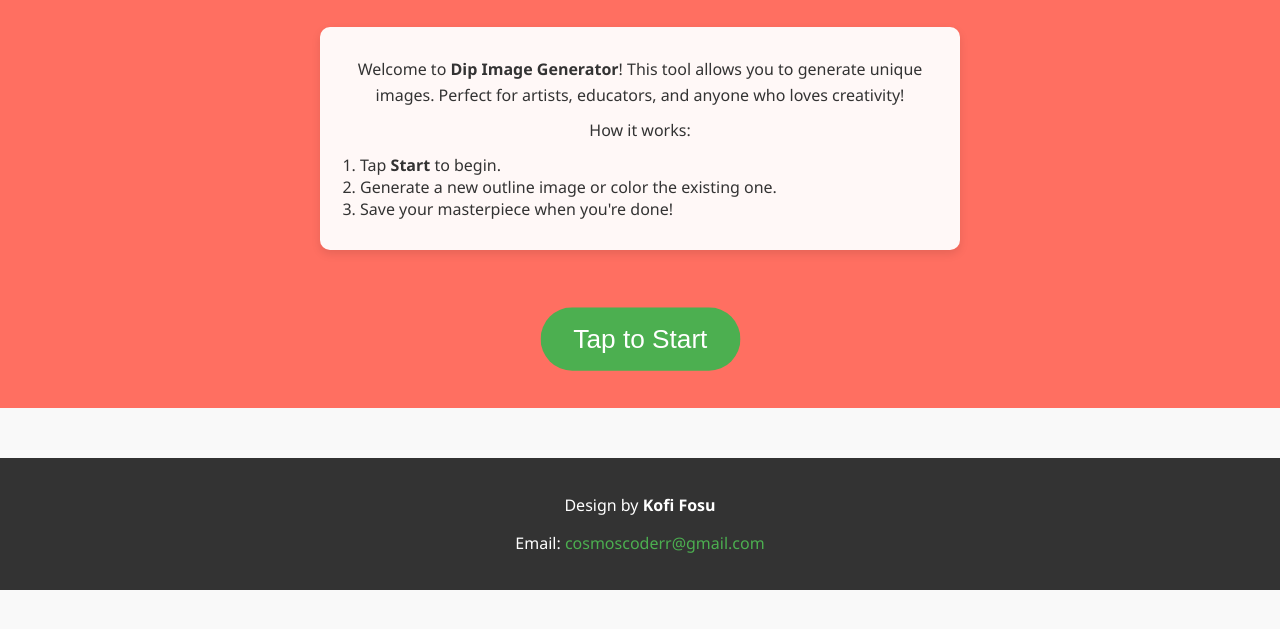
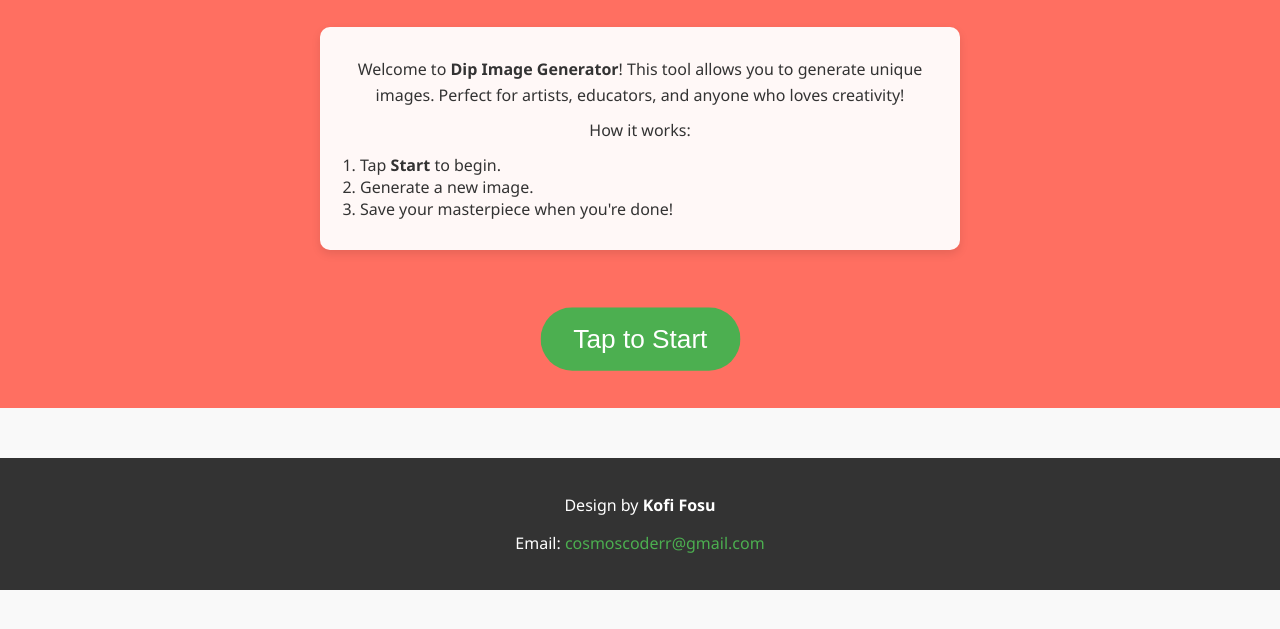
Before and after one commit to onetwo346/Testonly, a plain HTML site: page index.html in a window 1280 px wide. Shown: the part 145-774 px from the top of the page. Drawn offline with Linux system fonts and the light colour scheme.

Commit message:
Update index.html

```diff
--- a/index.html
+++ b/index.html
@@ -156,7 +156,7 @@
       <p>How it works:</p>
       <ol>
         <li>Tap <strong>Start</strong> to begin.</li>
-        <li>Generate a new outline image or color the existing one.</li>
+        <li>Generate a new image.</li>
         <li>Save your masterpiece when you're done!</li>
       </ol>
     </div>
```
